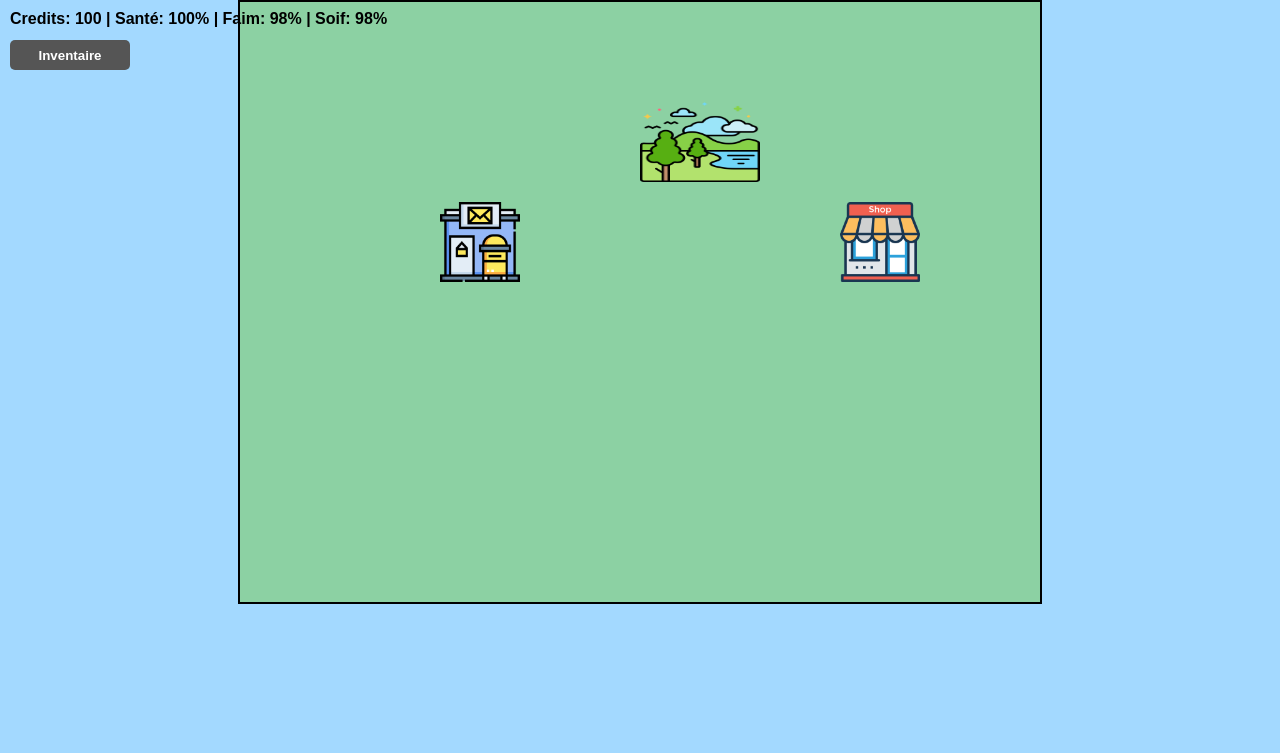
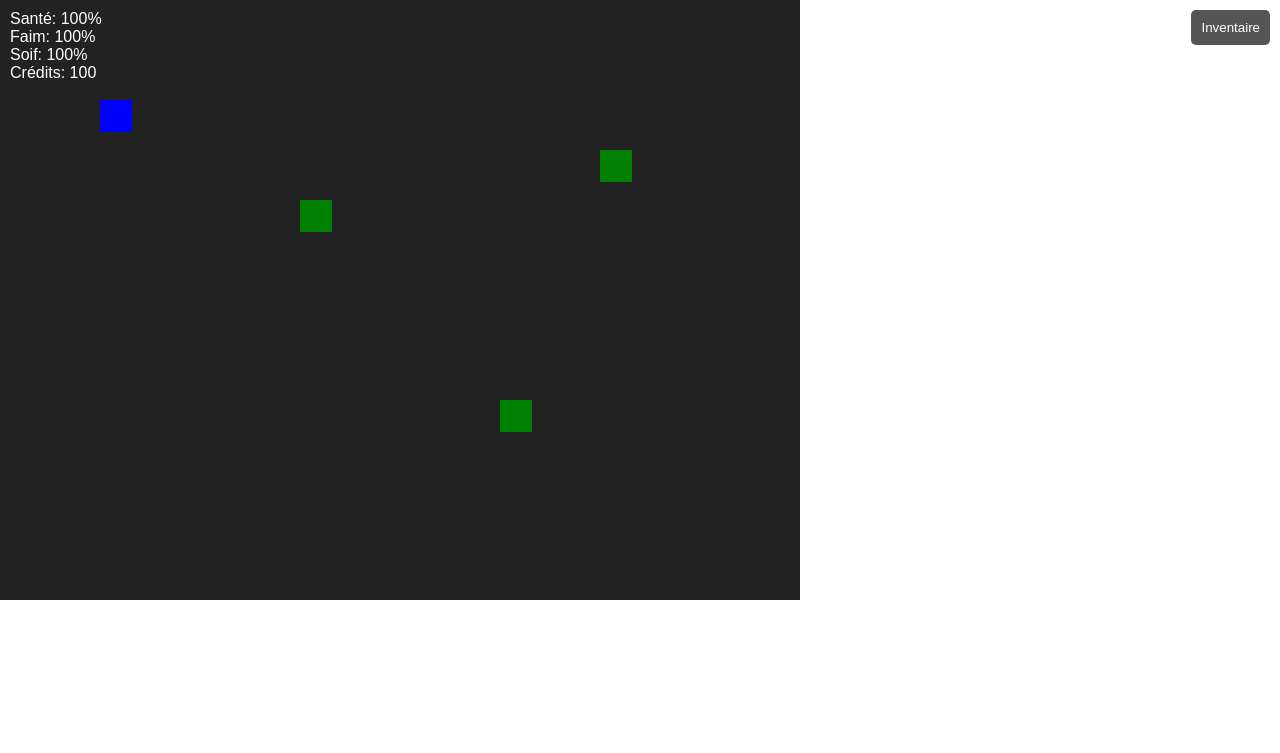
Before and after one commit to K3VOK4SK/Mon-jeux, a plain HTML site: page index.html in a window 1280 px wide. Drawn offline with Linux system fonts and the light colour scheme.

Commit message:
Update index.html

```diff
--- a/index.html
+++ b/index.html
@@ -1,177 +1,149 @@
 <!DOCTYPE html>
-<html>
+<html lang="fr">
 <head>
 <meta charset="UTF-8">
+<meta name="viewport" content="width=device-width, initial-scale=1.0">
 <title>Quartier RP Mobile</title>
 <style>
-body { margin:0; overflow:hidden; font-family: Arial; background:#a3d9ff; }
-#gameCanvas { display:block; margin:0 auto; background:#8cd1a3; border:2px solid black; }
-#hud { position:absolute; top:10px; left:10px; color:black; font-weight:bold; font-size:16px; }
-#inventoryBtn { position:absolute; top:40px; left:10px; width:120px; height:30px; background:#555; color:white; border:none; border-radius:5px; font-weight:bold; }
-#inventoryPanel { position:absolute; top:80px; left:10px; width:200px; height:200px; background:rgba(255,255,255,0.9); border:2px solid black; display:none; padding:5px; overflow:auto; }
-#interactionMenu { position:absolute; bottom:50px; left:50%; transform:translateX(-50%); background:rgba(255,255,255,0.95); border:2px solid black; padding:10px; display:none; }
-#interactionMenu button { display:block; margin:5px; width:150px; }
-#joystickBase { position:absolute; bottom:50px; left:50px; width:100px; height:100px; border-radius:50%; background:rgba(0,0,0,0.2); display:none; }
-#joystickKnob { position:absolute; bottom:90px; left:90px; width:50px; height:50px; border-radius:50%; background:rgba(0,0,0,0.5); display:none; }
+body{margin:0;overflow:hidden;font-family:sans-serif;}
+#gameCanvas{background:#222;display:block;}
+#hud{position:absolute;top:10px;left:10px;color:white;font-size:16px;}
+#inventoryBtn{position:absolute;top:10px;right:10px;padding:10px;background:#555;color:white;border:none;border-radius:5px;}
+#joystickBase{position:absolute;bottom:50px;left:50px;width:100px;height:100px;background:rgba(255,255,255,0.2);border-radius:50%;touch-action:none;}
+#joystickKnob{position:absolute;width:50px;height:50px;background:rgba(255,255,255,0.6);border-radius:50%;touch-action:none;}
+#inventory{position:absolute;top:50px;right:10px;background:#333;color:white;padding:10px;display:none;border-radius:5px;}
 </style>
 </head>
 <body>
 
-<div id="hud">Credits: 100 | Santé: 100% | Faim: 100% | Soif: 100%</div>
+<canvas id="gameCanvas" width="800" height="600"></canvas>
+<div id="hud">
+  Santé: <span id="health">100</span>%<br>
+  Faim: <span id="hunger">100</span>%<br>
+  Soif: <span id="thirst">100</span>%<br>
+  Crédits: <span id="money">100</span>
+</div>
 <button id="inventoryBtn">Inventaire</button>
-<div id="inventoryPanel"></div>
-<div id="interactionMenu"></div>
-<canvas id="gameCanvas" width="800" height="600"></canvas>
-<div id="joystickBase"></div>
-<div id="joystickKnob"></div>
+<div id="inventory">
+  <ul id="inventoryList"></ul>
+</div>
+
+<div id="joystickBase">
+  <div id="joystickKnob"></div>
+</div>
 
 <script>
-// ===== Variables =====
-const canvas = document.getElementById('gameCanvas');
-const ctx = canvas.getContext('2d');
+// ===== Jeu setup =====
+const canvas=document.getElementById('gameCanvas');
+const ctx=canvas.getContext('2d');
+const width=canvas.width, height=canvas.height;
+let keys={};
+let isMobile=false;
+let inventory=[];
 
-let credits = 100, health = 100, hunger = 100, thirst = 100;
-let inventory = [];
+// ===== Joueur =====
+const player={x:100,y:100,width:32,height:32,speed:2,health:100,hunger:100,thirst:100,money:100};
 
-let player = { x:400, y:300, w:40, h:60, speed:4 };
-
-// ===== Sprites locales =====
-const sprites = {};
-function loadSprite(name, src){ const img=new Image(); img.src=src; sprites[name]=img; }
-
-loadSprite('player','images/player.png');
-loadSprite('magasin','images/magasin.png');
-loadSprite('poste','images/poste.png');
-loadSprite('parc','images/parc.png');
-loadSprite('ruelle','images/ruelle.png');
-loadSprite('sante','images/sante.png');
-loadSprite('npc','images/npc.png');
-
-// ===== Lieux =====
-let places = [
-  {x:600, y:200, w:80, h:80, name:'Magasin', type:'building', sprite:'magasin'},
-  {x:200, y:200, w:80, h:80, name:'Poste', type:'building', sprite:'poste'},
-  {x:400, y:100, w:120, h:80, name:'Parc', type:'park', sprite:'parc'},
-  {x:700, y:400, w:80, h:80, name:'RuelleIllegal', type:'illegal', sprite:'ruelle'},
-  {x:100, y:400, w:80, h:80, name:'UHD Santé', type:'health', sprite:'sante'}
+// ===== PNJ =====
+const npcs=[
+  {x:300,y:200,width:32,height:32,type:'commerçant',name:'Magasin'},
+  {x:500,y:400,width:32,height:32,type:'voisin',name:'Voisin'},
+  {x:600,y:150,width:32,height:32,type:'ruelle',name:'Ruelle Illégale'}
 ];
 
-let npcs = [
-  {x:420, y:130, w:40, h:60, sprite:'npc'},
-  {x:450, y:150, w:40, h:60, sprite:'npc'}
-];
+// ===== Mini-jeux / Missions =====
+function startMission(type){
+  if(type==='livraison'){
+    alert('Mission Livraison : Va au magasin ! +50 crédits');
+    player.money+=50;
+    updateHUD();
+  } else if(type==='ruelle'){
+    let success=Math.random()<0.5;
+    if(success){alert('Mission Ruelle Réussie ! +100 crédits'); player.money+=100;}
+    else{alert('Mission Ruelle Ratée ! -10 santé'); player.health=Math.max(0,player.health-10);}
+    updateHUD();
+  }
+}
 
-// ===== HUD et inventaire =====
-const hud = document.getElementById('hud');
-const inventoryBtn = document.getElementById('inventoryBtn');
-const inventoryPanel = document.getElementById('inventoryPanel');
-inventoryBtn.addEventListener('click', ()=>{
-  inventoryPanel.style.display = inventoryPanel.style.display==='block'?'none':'block';
+// ===== HUD =====
+function updateHUD(){
+  document.getElementById('health').innerText=Math.round(player.health);
+  document.getElementById('hunger').innerText=Math.round(player.hunger);
+  document.getElementById('thirst').innerText=Math.round(player.thirst);
+  document.getElementById('money').innerText=player.money;
+}
+
+// ===== Inventaire =====
+document.getElementById('inventoryBtn').addEventListener('click',()=>{
+  const inv=document.getElementById('inventory');
+  inv.style.display=inv.style.display==='none'?'block':'none';
+  const list=document.getElementById('inventoryList');
+  list.innerHTML='';
+  inventory.forEach(item=>{let li=document.createElement('li'); li.innerText=item; list.appendChild(li);});
 });
-function updateHUD(){
-  hud.innerText = `Credits: ${credits} | Santé: ${Math.round(health)}% | Faim: ${Math.round(hunger)}% | Soif: ${Math.round(thirst)}%`;
-  inventoryPanel.innerHTML = inventory.length ? inventory.join('<br>') : 'Vide';
+
+// ===== Déplacement =====
+document.addEventListener('keydown',e=>keys[e.key]=true);
+document.addEventListener('keyup',e=>keys[e.key]=false);
+
+// ===== Joystick mobile =====
+const joystickBase=document.getElementById('joystickBase');
+const joystickKnob=document.getElementById('joystickKnob');
+let joystickActive=false, startX=50+50, startY=window.innerHeight-50-50;
+joystickBase.addEventListener('touchstart',e=>joystickActive=true);
+joystickBase.addEventListener('touchmove',e=>{
+  if(!joystickActive)return;
+  const t=e.touches[0];
+  const dx=t.clientX-startX;
+  const dy=t.clientY-startY;
+  const maxDist=50;
+  const dist=Math.min(Math.sqrt(dx*dx+dy*dy),maxDist);
+  const angle=Math.atan2(dy,dx);
+  player.x+=Math.cos(angle)*dist/5;
+  player.y+=Math.sin(angle)*dist/5;
+  joystickKnob.style.left=(startX+Math.cos(angle)*dist-25)+'px';
+  joystickKnob.style.top=(startY+Math.sin(angle)*dist-25)+'px';
+});
+joystickBase.addEventListener('touchend',e=>{joystickActive=false; joystickKnob.style.left=(startX-25)+'px'; joystickKnob.style.top=(startY-25)+'px';});
+
+// ===== Dessin =====
+function draw(){
+  ctx.clearRect(0,0,width,height);
+  // Joueur
+  ctx.fillStyle='blue';
+  ctx.fillRect(player.x,player.y,player.width,player.height);
+  // PNJ
+  ctx.fillStyle='green';
+  npcs.forEach(npc=>{
+    ctx.fillRect(npc.x,npc.y,npc.width,npc.height);
+  });
 }
 
 // ===== Interactions =====
-const interactionMenu = document.getElementById('interactionMenu');
-function showInteraction(options){
-  interactionMenu.innerHTML = '';
-  options.forEach(opt=>{
-    const btn = document.createElement('button');
-    btn.innerText = opt.text;
-    btn.onclick = ()=>{ opt.action(); hideInteraction(); };
-    interactionMenu.appendChild(btn);
-  });
-  interactionMenu.style.display='block';
-}
-function hideInteraction(){ interactionMenu.style.display='none'; }
-
-// ===== Déplacement =====
-const isMobile = /iPhone|iPad|iPod|Android/i.test(navigator.userAgent);
-const joystickBase = document.getElementById('joystickBase');
-const joystickKnob = document.getElementById('joystickKnob');
-if(isMobile){ joystickBase.style.display='block'; joystickKnob.style.display='block'; }
-
-const keys = {};
-document.addEventListener('keydown', e=>{ keys[e.key]=true; });
-document.addEventListener('keyup', e=>{ keys[e.key]=false; });
-
-function movePlayer(dx,dy){
-  player.x += dx;
-  player.y += dy;
-  if(player.x<0) player.x=0;
-  if(player.y<0) player.y=0;
-  if(player.x+player.w>canvas.width) player.x=canvas.width-player.w;
-  if(player.y+player.h>canvas.height) player.y=canvas.height-player.h;
-}
-
-// ===== Dessin =====
-function draw(){
-  ctx.clearRect(0,0,canvas.width,canvas.height);
-  places.forEach(p=>{ if(sprites[p.sprite].complete) ctx.drawImage(sprites[p.sprite],p.x,p.y,p.w,p.h); });
-  npcs.forEach(npc=>{ if(sprites[npc.sprite].complete) ctx.drawImage(sprites[npc.sprite],npc.x,npc.y,npc.w,npc.h); });
-  if(sprites['player'].complete) ctx.drawImage(sprites['player'],player.x,player.y,player.w,player.h);
-}
-
-// ===== Interactions automatiques =====
 function checkInteractions(){
-  places.forEach(p=>{
-    const dx = (player.x+player.w/2)-(p.x+p.w/2);
-    const dy = (player.y+player.h/2)-(p.y+p.h/2);
-    const dist = Math.sqrt(dx*dx + dy*dy);
-    if(dist<60){
-      if(p.type==='building'){
-        if(p.name==='Magasin') showInteraction([
-          {text:'Acheter Nourriture 20', action:()=>{if(credits>=20){credits-=20;inventory.push('Nourriture'); hunger=Math.min(hunger+30,100); updateHUD();} else alert('Pas assez de crédits !');}},
-          {text:'Acheter Boisson 10', action:()=>{if(credits>=10){credits-=10;inventory.push('Boisson'); thirst=Math.min(thirst+30,100); updateHUD();} else alert('Pas assez de crédits !');}},
-          {text:'Acheter Vêtement 50', action:()=>{if(credits>=50){credits-=50;inventory.push('Vêtement'); updateHUD();} else alert('Pas assez de crédits !');}}
-        ]);
-        else if(p.name==='Poste') showInteraction([{text:'Envoyer colis / discuter', action:()=>{alert('Tu discutes avec le postier.');}}]);
-        else if(p.name==='RuelleIllegal') showInteraction([{text:'Mission risquée', action:()=>{credits+=100; hunger-=10; thirst-=10; updateHUD(); alert('Mission réussie +100 crédits');}}]);
-      } else if(p.type==='park'){
-        showInteraction([
-          {text:'Parler aux PNJ', action:()=>{alert('Tu discutes avec des habitants.');}},
-          {text:'S’asseoir sur un banc', action:()=>{health=Math.min(health+10,100); updateHUD();}}
-        ]);
-      } else if(p.type==='health'){
-        showInteraction([{text:'Soigner Santé 30 crédits', action:()=>{if(credits>=30){credits-=30; health=100; updateHUD();}}}]);
-      }
+  npcs.forEach(npc=>{
+    if(Math.abs(player.x-npc.x)<32 && Math.abs(player.y-npc.y)<32){
+      if(npc.type==='commerçant') startMission('livraison');
+      else if(npc.type==='ruelle') startMission('ruelle');
     }
   });
 }
 
-// ===== Faim / Soif =====
-setInterval(()=>{
-  hunger = Math.max(hunger - 2, 0);
-  thirst = Math.max(thirst - 2, 0);
-  if(hunger === 0 || thirst === 0){
-    health = Math.max(health - 1, 0);
-  }
-  updateHUD();
-},5000);
-
-// ===== Joystick Mobile =====
-let joystickActive=false,startX=0,startY=0;
-joystickBase.addEventListener('touchstart',e=>{e.preventDefault(); joystickActive=true; const t=e.touches[0]; startX=t.clientX; startY=t.clientY; moveKnob(startX,startY);});
-joystickBase.addEventListener('touchmove',e=>{if(!joystickActive) return; const t=e.touches[0]; const dx=t.clientX-startX; const dy=t.clientY-startY; const maxDist=50; const dist=Math.min(Math.sqrt(dx*dx+dy*dy),maxDist); const angle=Math.atan2(dy,dx); movePlayer(Math.cos(angle)*dist/5,Math.sin(angle)*dist/5); moveKnob(startX+Math.cos(angle)*dist,startY+Math.sin(angle)*dist);});
-joystickBase.addEventListener('touchend',e=>{joystickActive=false; moveKnob(startX,startY);});
-function moveKnob(x,y){ joystickKnob.style.left=(x-25)+'px'; joystickKnob.style.bottom=(window.innerHeight-y-25)+'px';}
-
 // ===== Game loop =====
 function gameLoop(){
   if(!isMobile){
-    if(keys['ArrowUp']) movePlayer(0,-player.speed);
-    if(keys['ArrowDown']) movePlayer(0,player.speed);
-    if(keys['ArrowLeft']) movePlayer(-player.speed,0);
-    if(keys['ArrowRight']) movePlayer(player.speed,0);
+    if(keys['ArrowUp']) player.y-=player.speed;
+    if(keys['ArrowDown']) player.y+=player.speed;
+    if(keys['ArrowLeft']) player.x-=player.speed;
+    if(keys['ArrowRight']) player.x+=player.speed;
   }
   draw();
   checkInteractions();
+  updateHUD();
   requestAnimationFrame(gameLoop);
 }
 gameLoop();
-updateHUD();
 </script>
+
 </body>
 </html>
```
